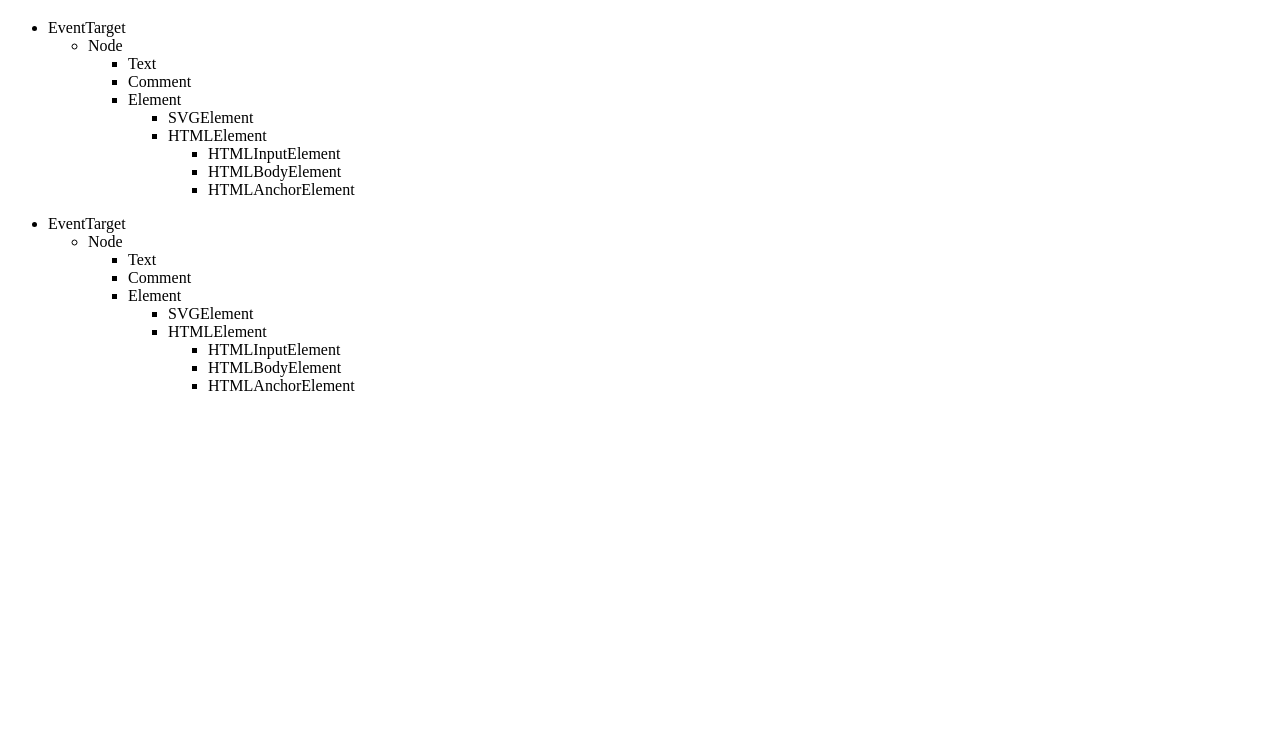
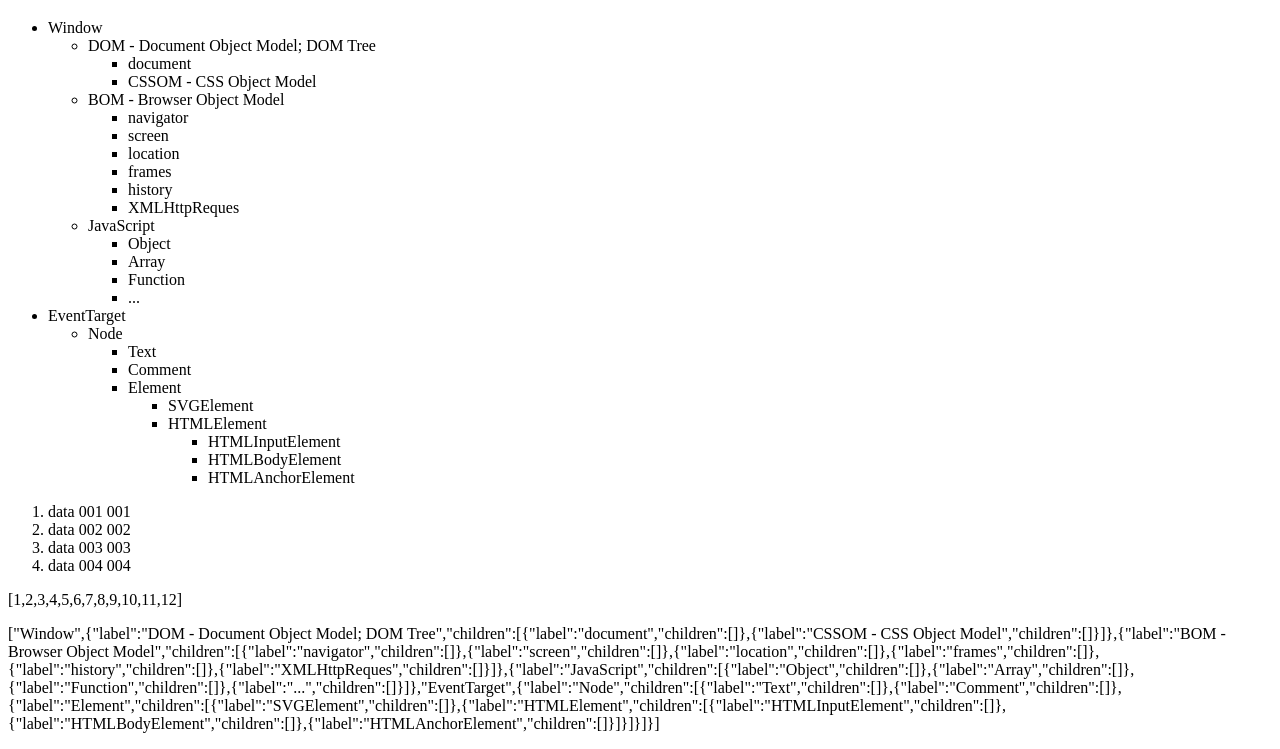
Before and after one commit to igord1602/browser-primer-home, a website: page public/index.html in a window 1280 px wide. Shown: the part 61-810 px from the top of the page. Drawn offline with Linux system fonts and the light colour scheme.

Commit message:
Add files via upload

```diff
--- a/public/index.html
+++ b/public/index.html
@@ -7,7 +7,7 @@
   <title>Browser Primer</title>
 </head>
 
-<body id="body-id" myCoolAttribute="content!!!">
+<body>
   <noscript>Turn JS on, pleeease</noscript>
   <h1>Browser render</h1>
   <div id="root">
--- a/src/index.js
+++ b/src/index.js
@@ -117,70 +117,102 @@ const nodesHierarchy = {
   ],
 };
 
-function renderTree(Tree) {
+const data = [
+  {
+    label: "data 001",
+    level: "001",
+    children: [],
+  },
+  {
+    label: "data 002",
+    level: "002",
+    children: [],
+  },
+  {
+    label: "data 003",
+    level: "003",
+    children: [],
+  },
+  {
+    label: "data 004",
+    level: "004",
+    children: [],
+  },
+];
+
+function createLiElement(text) {
+  const li = document.createElement("li");
+  li.innerHTML = text;
+  return li;
+}
+
+function renderTreeToList(treeArray) {
+  const list = document.createElement("ol");
+
+  treeArray
+    .map((node) => `${node.label} ${node.level}`)
+    .map((item) => createLiElement(item))
+    .forEach((liElement) => list.append(liElement));
+
+  return list;
+}
+
+function renderTree(treeArray) {
+  if (treeArray.lenght === 0) return null;
   const rootUlElement = document.createElement("ul");
-
-  const liEventTarget = document.createElement("li");
-  rootUlElement.append(liEventTarget);
-  liEventTarget.innerHTML = "EventTarget";
-
-  const ulEventTarget = document.createElement("ul");
-  rootUlElement.append(ulEventTarget);
-
-  const liNode = document.createElement("li");
-  ulEventTarget.append(liNode);
-  liNode.innerHTML = "Node";
-
-  const ulNode = document.createElement("ul");
-  ulEventTarget.append(ulNode);
-
-  const liText = document.createElement("li");
-  ulNode.append(liText);
-  liText.innerHTML = "Text";
-
-  const liComment = document.createElement("li");
-  ulNode.append(liComment);
-  liComment.innerHTML = "Comment";
-
-  const liElement = document.createElement("li");
-  ulNode.append(liElement);
-  liElement.innerHTML = "Element";
-
-  const ulElement = document.createElement("ul");
-  ulNode.append(ulElement);
-
-  const liSVGElement = document.createElement("li");
-  ulElement.append(liSVGElement);
-  liSVGElement.innerHTML = "SVGElement";
-
-  const liHTMLElement = document.createElement("li");
-  ulElement.append(liHTMLElement);
-  liHTMLElement.innerHTML = "HTMLElement";
-
-  const ulHTMLElement = document.createElement("ul");
-  liHTMLElement.append(ulHTMLElement);
-
-  const liHTMLInputElement = document.createElement("li");
-  ulHTMLElement.append(liHTMLInputElement);
-  liHTMLInputElement.innerHTML = "HTMLInputElement";
-
-  const liBodyElement = document.createElement("li");
-  ulHTMLElement.append(liBodyElement);
-  liBodyElement.innerHTML = "HTMLBodyElement";
-
-  const liAnchorElement = document.createElement("li");
-  ulHTMLElement.append(liAnchorElement);
-  liAnchorElement.innerHTML = "HTMLAnchorElement";
-
-  // conver tree into elements
+  treeArray.forEach((node) => {
+    const liElement = document.createElement("li");
+    liElement.innerHTML = node.label;
+    rootUlElement.append(liElement);
+    const subTree = renderTree(node.children);
+    if (subTree !== null) rootUlElement.append(subTree);
+  });
   return rootUlElement;
 }
 
+const complexArray = [1, 2, 3, [4, 5, 6, [7, 8, 9], 10, [11, 12]]];
+
+function flattenArray(array) {
+  let result = [];
+  array.forEach((item) => {
+    if (Array.isArray(item)) {
+      result = [...result, ...flattenArray(item)];
+    } else {
+      result = [...result, item];
+    }
+  });
+
+  return result;
+}
+
+const DOMmodule = DOMArray();
+
+function DOMArray() {
+  const DOMbrowserTree = Object.values(browserTree);
+  const DOMnodesHierarchy = Object.values(nodesHierarchy);
+  const result = [...DOMbrowserTree, ...DOMnodesHierarchy];
+
+  return result;
+}
+
+function renderArray(array) {
+  const p = document.createElement("p");
+  p.innerHTML = JSON.stringify(array);
+
+  return p;
+}
+
 export function renderPage() {
-  const browserTreeList = renderTree(browserTree);
-  const nodesHierarchyList = renderTree(nodesHierarchy);
+  const tree = renderTree([browserTree, nodesHierarchy]);
+  const list = renderTreeToList(data);
 
   const rootDiv = document.getElementById("root");
-  rootDiv.append(browserTreeList);
-  rootDiv.append(nodesHierarchyList);
+  if (tree !== null) rootDiv.append(tree);
+  if (list !== null) rootDiv.append(list);
+
+  const flatArray = flattenArray(complexArray);
+  rootDiv.append(renderArray(flatArray));
+
+  const flatDOMArray = flattenArray(DOMmodule);
+  rootDiv.append(renderArray(flatDOMArray));
 }
```
